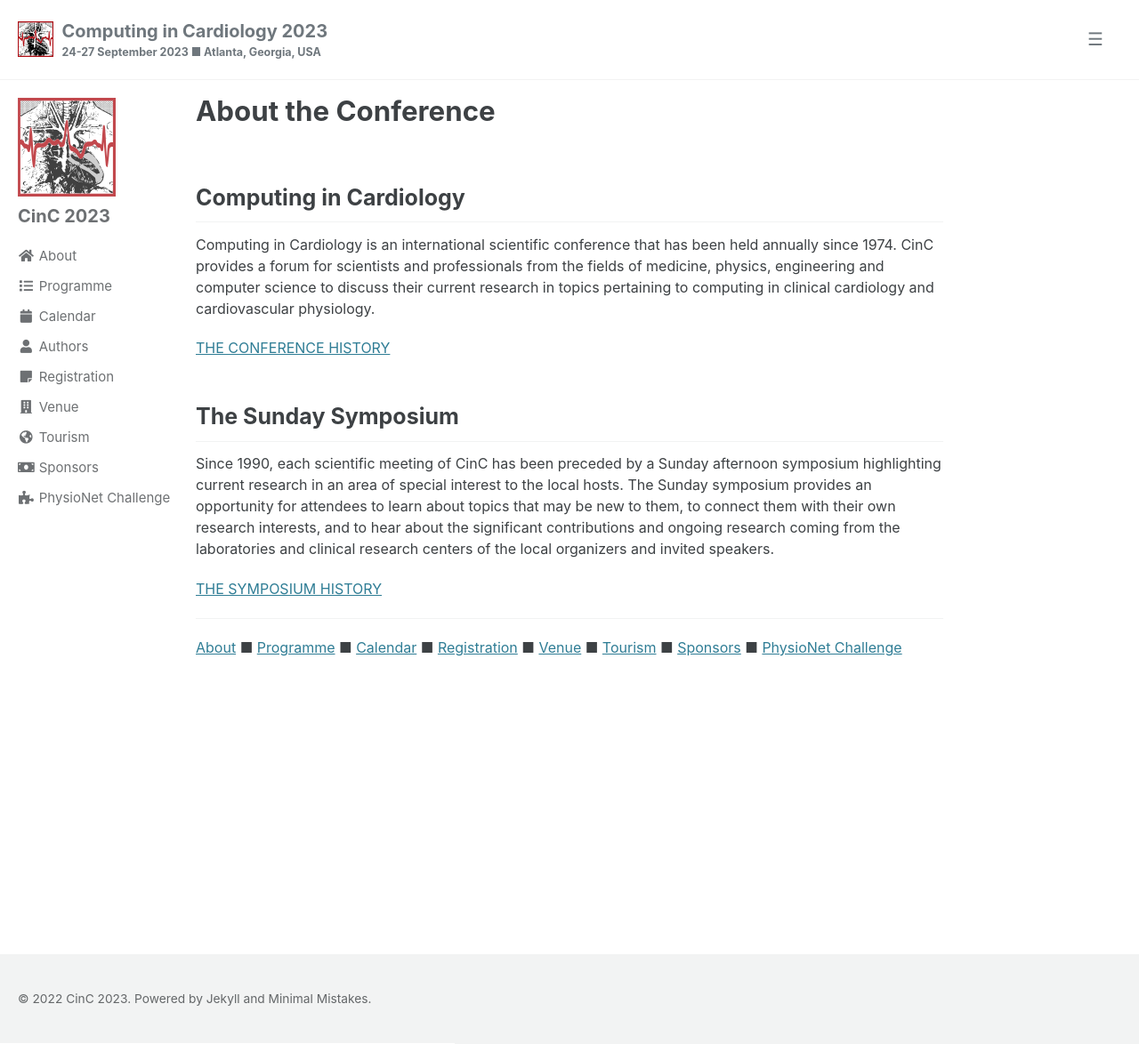
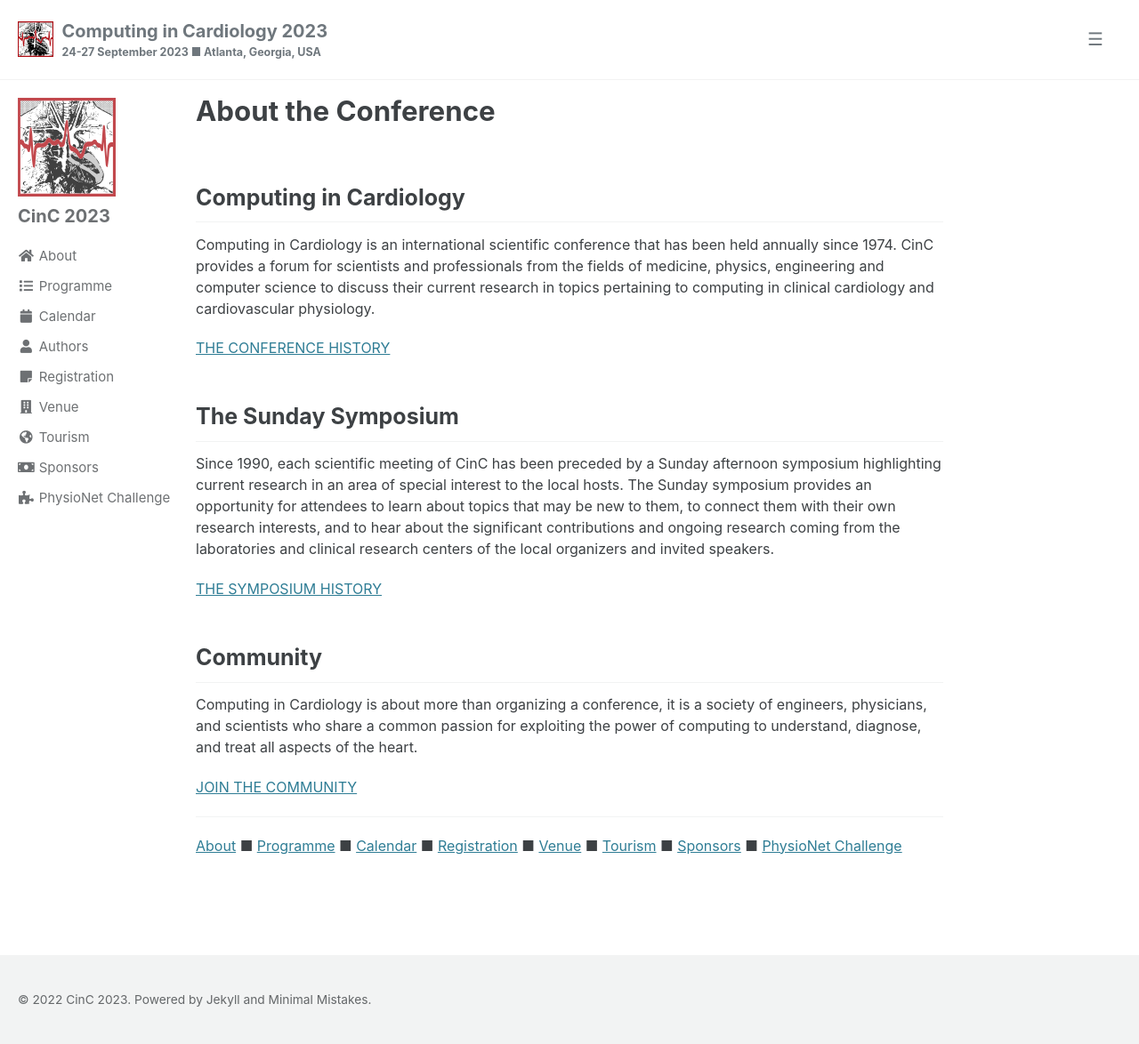
Before and after one commit to cinc2023/cinc2023.github.io, a Jekyll site: the page built from pages/about.md, in a window 1280 px wide and 1174 px high. Shown: the whole window at 89% size. Built offline with Jekyll 4.4.1, drawn with Linux system fonts in a browser that asks for light colours; cached includes are drawn as plain includes.

```diff
--- a/pages/about.md
+++ b/pages/about.md
@@ -10,9 +10,14 @@ Computing in Cardiology is an international scientific conference that has been
 [THE CONFERENCE HISTORY](https://cinc.org/past-computing-in-cardiology-conferences/)
 
 ## The Sunday Symposium
-Since 1990, each scientific meeting of CinC has been preceded by a Sunday afternoon symposium highlighting current research in an area of special interest to the local hosts. The Sunday symposium provides an opportunity for attendees to learn about topics that may be new to them, to connect them with their own research interests, and to hear about the significant contributions and ongoing research coming from the laboratories and clinical research centers of the local organizers and invited speakers.<br/>
+Since 1990, each scientific meeting of CinC has been preceded by a Sunday afternoon symposium highlighting current research in an area of special interest to the local hosts. The Sunday symposium provides an opportunity for attendees to learn about topics that may be new to them, to connect them with their own research interests, and to hear about the significant contributions and ongoing research coming from the laboratories and clinical research centers of the local organizers and invited speakers.
 
 [THE SYMPOSIUM HISTORY](https://cinc.org/computing-in-cardiology-sunday-symposia/)
+
+## Community
+Computing in Cardiology is about more than organizing a conference, it is a society of engineers, physicians, and scientists who share a common passion for exploiting the power of computing to understand, diagnose, and treat all aspects of the heart.
+
+[JOIN THE COMMUNITY](https://cinc.org/cinc-community/)
 
 ---
 
```
Also changed, not shown: pages/tourism.md (+6 -0 lines), pages/venue.md (+2 -1 lines).
